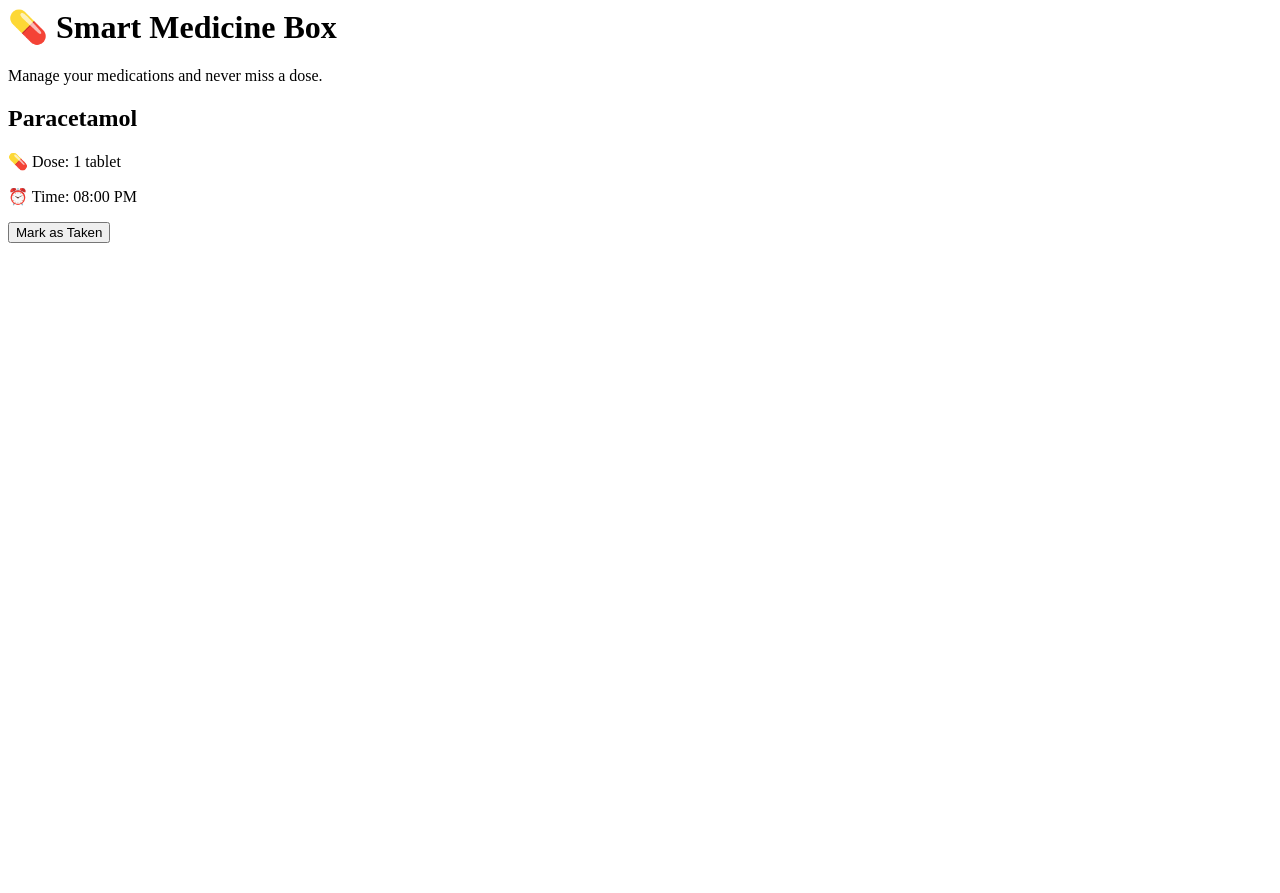
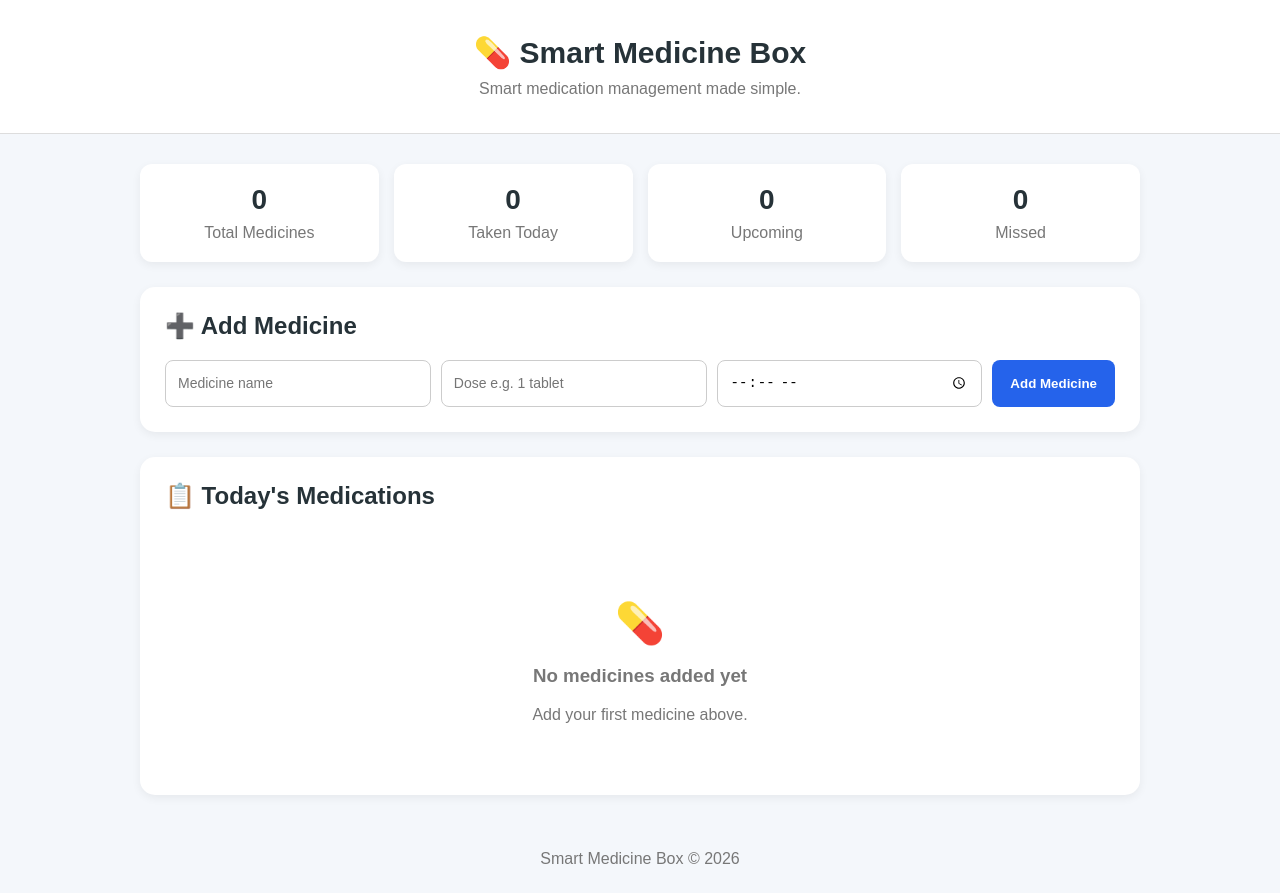
Before and after one commit to ralhawas2-cloud/smart-medicine-box, a plain HTML site: page index.html in a window 1280 px wide. Before the commit the page ends 800 px from the top, so only its background shows below. Drawn offline with Linux system fonts and the light colour scheme.

Commit message:
Refactor index.html for improved structure and content
Updated the structure of the HTML document to include a header, main section, and footer. Added sections for medication statistics and a form to add new medicines.

```diff
--- a/index.html
+++ b/index.html
@@ -1,18 +1,77 @@
-<div class="container">
-    <h1>💊 Smart Medicine Box</h1>
-    <p>Manage your medications and never miss a dose.</p>
+<!DOCTYPE html>
+<html lang="en">
+<head>
+    <meta charset="UTF-8">
+    <meta name="viewport" content="width=device-width, initial-scale=1.0">
+    <title>Smart Medicine Box</title>
+    <link rel="stylesheet" href="style.css">
+</head>
+<body>
+    <header>
+        <h1>💊 Smart Medicine Box</h1>
+        <p>Smart medication management made simple.</p>
+    </header>
+    <main>
+        <section class="dashboard">
+            <div class="stat">
+                <h2 id="total">0</h2>
+                <p>Total Medicines</p>
+            </div>
+            <div class="stat">
+                <h2 id="taken">0</h2>
+                <p>Taken Today</p>
+            </div>
+            <div class="stat">
+                <h2 id="upcoming">0</h2>
+                <p>Upcoming</p>
+            </div>
+            <div class="stat">
+                <h2 id="missed">0</h2>
+                <p>Missed</p>
+            </div>
+        </section>
 
-    <div class="medicine-card">
-        <h2>Paracetamol</h2>
-        <p>💊 Dose: 1 tablet</p>
-        <p>⏰ Time: 08:00 PM</p>
+        <section class="card">
+            <h2>➕ Add Medicine</h2>
+            <form id="medicineForm">
+                <input
+                    type="text"
+                    id="medicineName"
+                    placeholder="Medicine name"
+                    required
+                >
+                <input
+                    type="text"
+                    id="medicineDose"
+                    placeholder="Dose e.g. 1 tablet"
+                    required
+                >
+                <input
+                    type="time"
+                    id="medicineTime"
+                    required
+                >
+                <button type="submit">
+                    Add Medicine
+                </button>
+            </form>
+        </section>
 
-        <button onclick="takeMedicine()">
-            Mark as Taken
-        </button>
+        <section class="card">
+            <h2>📋 Today's Medications</h2>
+            <div id="medicineList"></div>
+            <div id="empty">
+                <p>💊</p>
+                <h3>No medicines added yet</h3>
+                <p>Add your first medicine above.</p>
+            </div>
+        </section>
+    </main>
 
-        <p id="status"></p>
-    </div>
-</div>
+    <footer>
+        Smart Medicine Box © 2026
+    </footer>
 
-<script src="script.js"></script>
+    <script src="script.js"></script>
+</body>
+</html>
```
